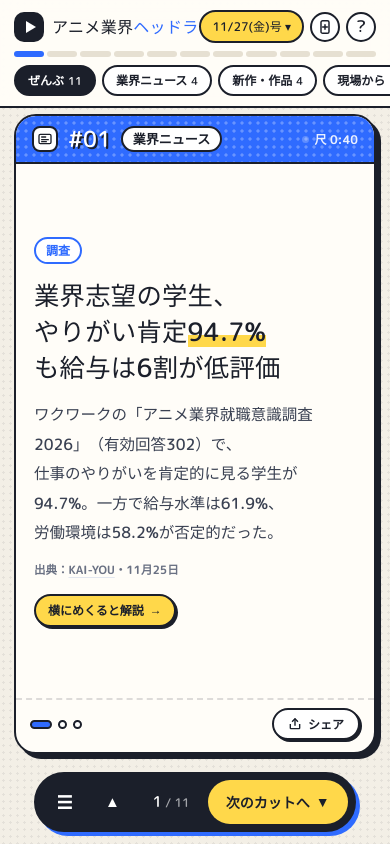
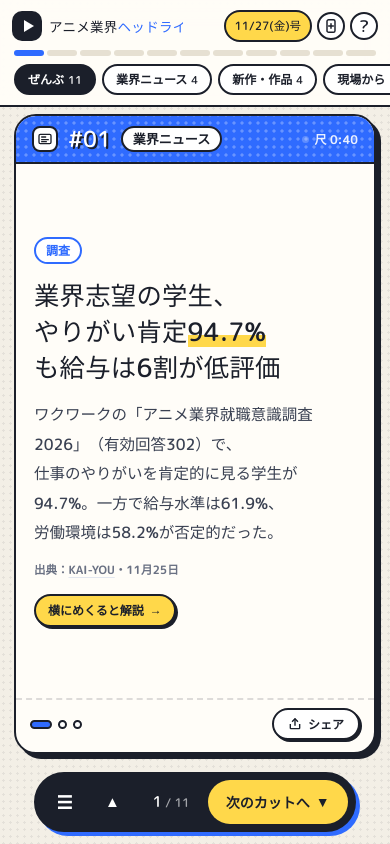
Before and after one commit to yodaimail-debug/anime-headline, a plain HTML site: page archive/2026-11-27.html in a window 390 px wide. Drawn offline with Linux system fonts and the light colour scheme; a web font is replaced by a local one.

Commit message:
update archive/2026-11-27.html

```diff
--- a/archive/2026-11-27.html
+++ b/archive/2026-11-27.html
@@ -177,6 +177,25 @@ button.date::after{content:" ▾"}
 .app{display:grid;place-items:center}
 .app svg{width:16px;height:16px;stroke:var(--ink);fill:none;stroke-width:2.2;stroke-linecap:round;stroke-linejoin:round}
 @media (display-mode:standalone){.app{display:none}}
+/* ボタンが4つ並ぶので、狭い画面ではロゴとボタンを少し詰める */
+.logo b{overflow:hidden;text-overflow:clip}
+@media (max-width:430px){
+  .mast{padding-left:12px;padding-right:12px}
+  .logo{gap:7px}
+  .logo b{font-size:13.5px}
+  .right{gap:5px}
+  .date{font-size:11.5px;padding:5px 9px}
+  button.date::after{content:""}
+  .help{width:28px;height:28px}
+}
+@media (max-width:380px){
+  .mark{display:none}
+  .logo b{font-size:13px}
+}
+@media (max-width:350px){
+  .logo b{font-size:11.5px}
+  .date{font-size:10.5px;padding:4px 7px}
+}
 .dlead{font-size:13.5px;font-weight:700;line-height:1.75}
 .steps{list-style:none;counter-reset:st;display:flex;flex-direction:column;gap:8px}
 .steps li{counter-increment:st;display:grid;grid-template-columns:28px 1fr;gap:10px;align-items:center;background:#fff;border:2px solid var(--ink);border-radius:14px;padding:10px 12px;font-size:13.5px;font-weight:700;line-height:1.6}
```
